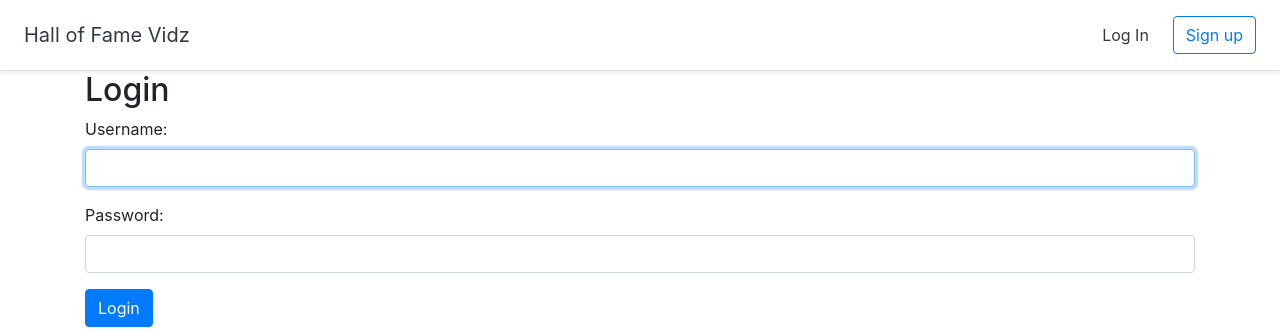
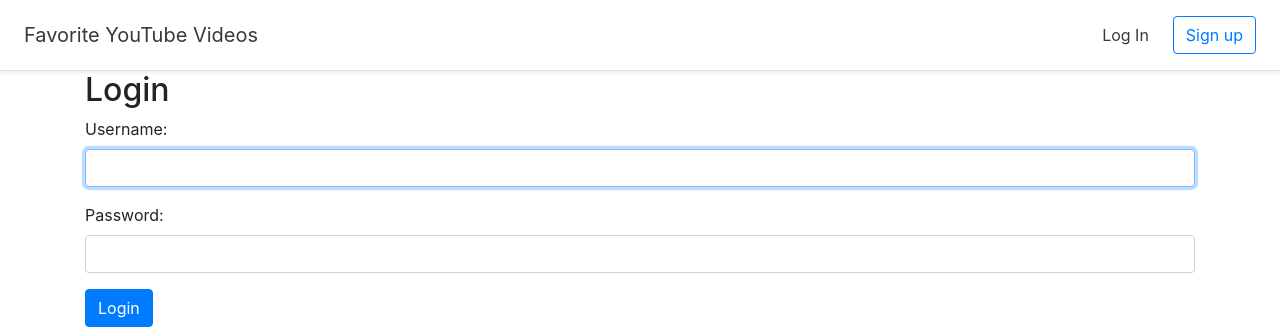
Before and after one commit to Synyster991/AJAX-YouTubeAPI-Project, a Django app: a page that uses library/templates/library/base.html in a window 1280 px wide. Shown: the top 331 px of the page. Run offline with Django 3.2, Linux system fonts and the light colour scheme; some libraries are stand-ins or nearby versions.

Commit message:
Type in HTML

```diff
--- a/library/templates/library/base.html
+++ b/library/templates/library/base.html
@@ -13,7 +13,7 @@
 
 <body>
   <div class="d-flex flex-column flex-md-row align-items-center p-3 px-md-4 bg-white border-bottom shadow-sm">
-    <h5 class="my-0 mr-md-auto font-weight-normal"><a href="{% url 'home' %}" class="text-dark">Hall of Fame Vidz</a></h5>
+    <h5 class="my-0 mr-md-auto font-weight-normal"><a href="{% url 'home' %}" class="text-dark">Favorite YouTube Videos</a></h5>
     <nav class="my-2 my-md-0 mr-md-3">
       {% if user.is_authenticated %}
       <a class="p-2 text-dark" href="{% url 'dashboard' %}">Dashboard</a>
```
